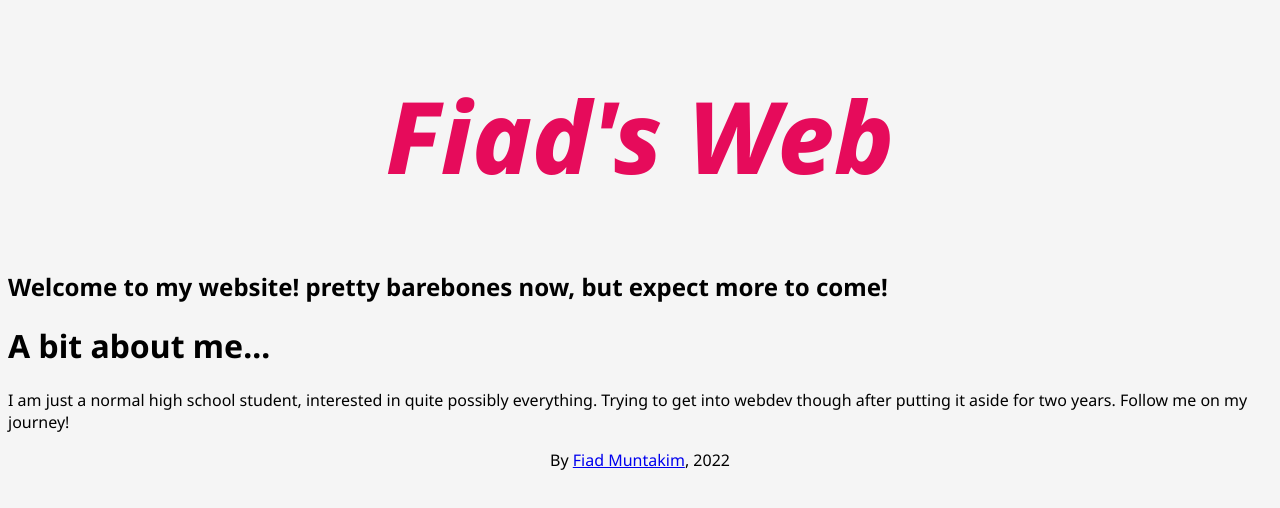
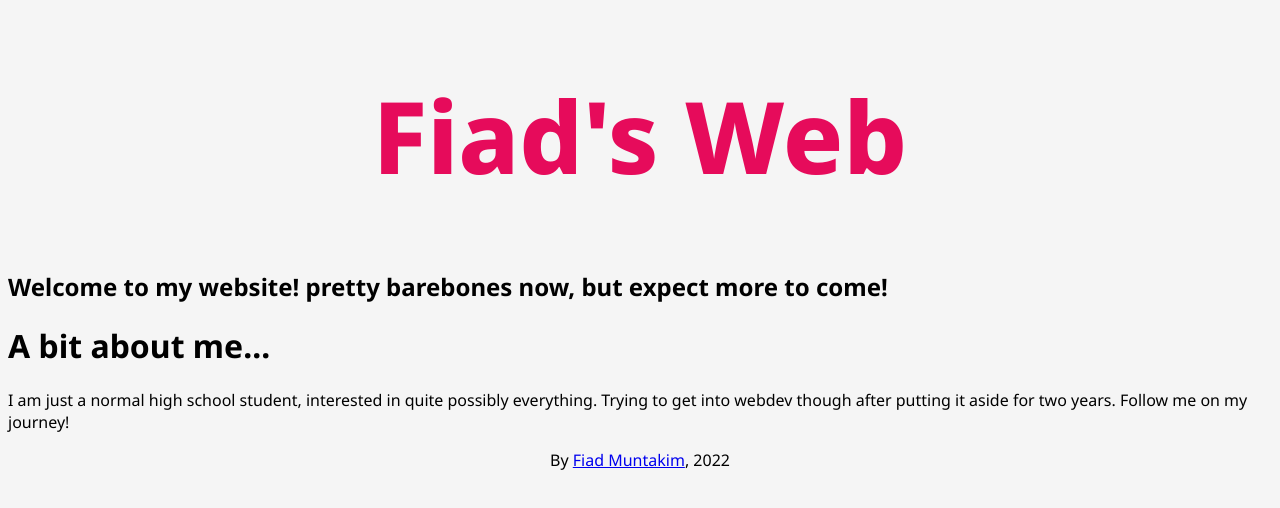
Before and after one commit to audenbit/audenbit.github.io, a plain HTML site: page index.html in a window 1280 px wide. Drawn offline with Linux system fonts and the light colour scheme.

Commit message:
fix title spot

```diff
--- a/index.html
+++ b/index.html
@@ -6,9 +6,9 @@
     <meta name="viewport" content="width=device-width, initial-scale=1.0" />
     <link rel="stylesheet" type="text/css" href="stylesheet.css" />
     <link rel="icon" type="image/x-icon" href="ico3.png" />
+    <title>Fiad's Web</title>
   </head>
   <body>
-    <title>Fiad's Web</title>
     <h1 class="title">Fiad's Web</h1>
     <h2>
       Welcome to my website! pretty barebones now, but expect more to come!
--- a/stylesheet.css
+++ b/stylesheet.css
@@ -6,7 +6,6 @@ body {
 }
 
 .title {
-    font-style: italic;
     font-size: 100px;
     font-weight: 800;
     text-align: center;
```
